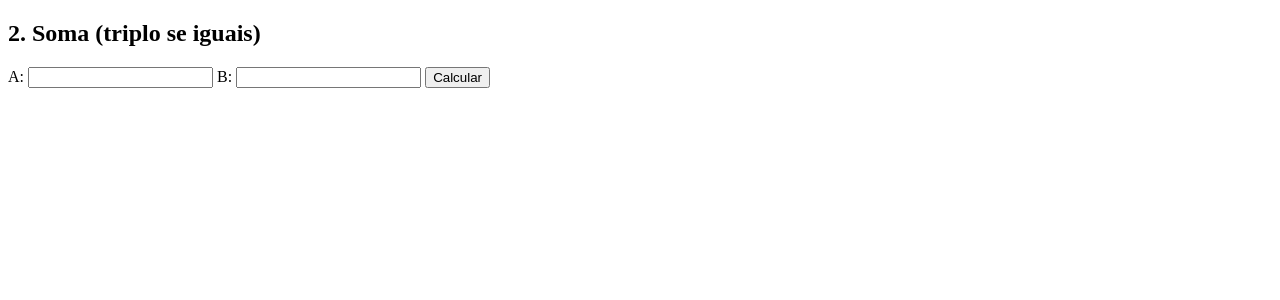
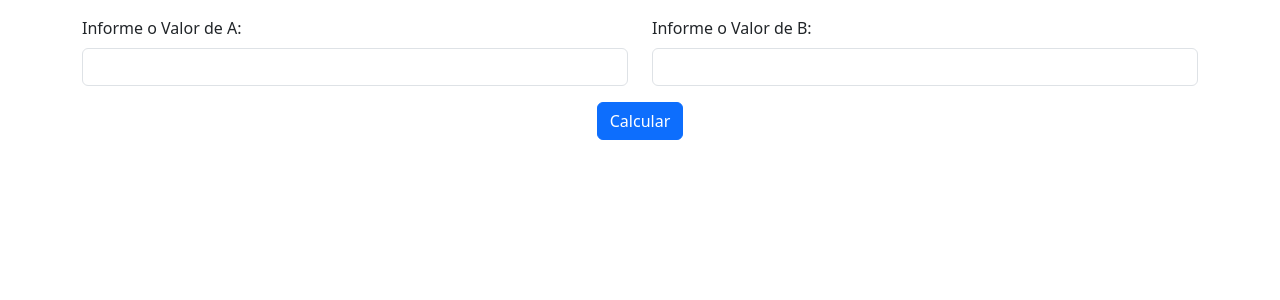
Before and after one commit to Ygor-IA/Eletiva-1, a PHP site: page /Lista_2/exerc_2.php in a window 1280 px wide. Shown: the top 300 px of the page. Run offline with PHP 8.4, Linux system fonts and the light colour scheme.

Commit message:
Consertando exerc_2.php

```diff
--- a/Lista_2/exerc_1.php
+++ b/Lista_2/exerc_1.php
@@ -3,12 +3,11 @@
 <head>
 <meta charset="utf-8">
 <meta name="viewport" content="width=device-width, initial-scale=1">
-<title></title>
+<title>1. Menor Valor e Posição</title>
 <link href="https://cdn.jsdelivr.net/npm/bootstrap@5.3.0/dist/css/bootstrap.min.css" rel="stylesheet" >
 </head>
 <body>
 <div class="container py-3">
-<h1></h1>
 <form method="post">
     <?php for ($i=1; $i<=7; $i++): ?>
 <div class="row inline-row mb-3"><div class="col-md-12">
--- a/Lista_2/exerc_2.php
+++ b/Lista_2/exerc_2.php
@@ -1,15 +1,28 @@
-<!DOCTYPE html>
-<html lang="pt-br">
-<head><meta charset="UTF-8"><title>Ex2</title></head>
+<!doctype html>
+<html lang="pt-BR">
+<head>
+<meta charset="utf-8">
+<meta name="viewport" content="width=device-width, initial-scale=1">
+<title>2. Soma (Triplo se iguais)</title>
+<link href="https://cdn.jsdelivr.net/npm/bootstrap@5.3.0/dist/css/bootstrap.min.css" rel="stylesheet" >
+</head>
 <body>
-<h2>2. Soma (triplo se iguais)</h2>
+<div class="container py-3">
 <form method="post">
-    A: <input type="number" name="a" required>
-    B: <input type="number" name="b" required>
-    <button type="submit">Calcular</button>
+<div class="row inline-row mb-3"><div class="col-md-6">
+              <label for="a" class="form-label">Informe o Valor de A:</label>
+              <input type="number" id="a" name="a" class="form-control" required="">
+            </div><div class="col-md-6">
+              <label for="b" class="form-label">Informe o Valor de B:</label>
+              <input type="number" id="b" name="b" class="form-control" required="">
+            </div></div> <center>
+<button type="submit" class="btn btn-primary">Calcular</button>
 </form>
+<script src="https://cdn.jsdelivr.net/npm/bootstrap@5.3.6/dist/js/bootstrap.bundle.min.js" integrity="sha384-j1CDi7MgGQ12Z7Qab0qlWQ/Qqz24Gc6BM0thvEMVjHnfYGF0rmFCozFSxQBxwHKO" crossorigin="anonymous"></script>
+</div>
+<center>
 <?php
-if ($_POST) {
+if ($_SERVER['REQUEST_METHOD'] == 'POST') {
     $a = $_POST['a'];
     $b = $_POST['b'];
     $soma = $a + $b;
```
